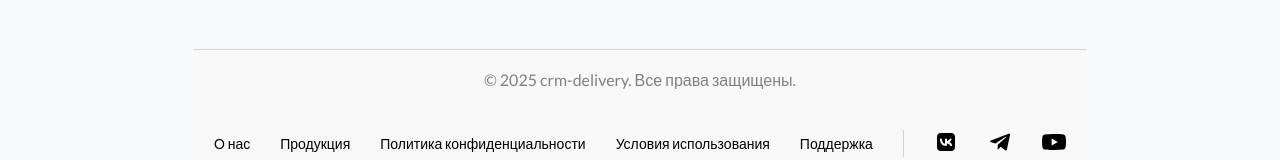
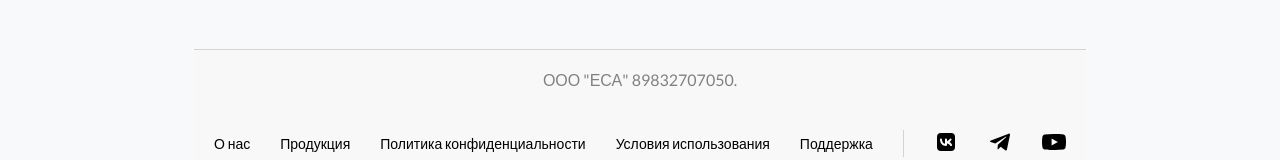
Before and after one commit to lubuntum/crm-delivery-client, a React (Create React App) app: page /home in a window 1280 px wide. Shown: the part 623-783 px from the top of the page. Built offline with nearby package versions, Linux system fonts and the light colour scheme; the HTML template or start-up script is replaced by a standard one.

Commit message:
Изменена информация футера

```diff
--- a/src/components/footer/FooterComponent.jsx
+++ b/src/components/footer/FooterComponent.jsx
@@ -8,7 +8,7 @@ export const FooterComponent = () => {
     return (
         <footer>
             <div className="footerRights">
-                <p>© 2025 crm-delivery. Все права защищены.</p>
+                <p>ООО "ЕСА"  89832707050.</p>
             </div>
 
             <div className="footerLinks">
```
